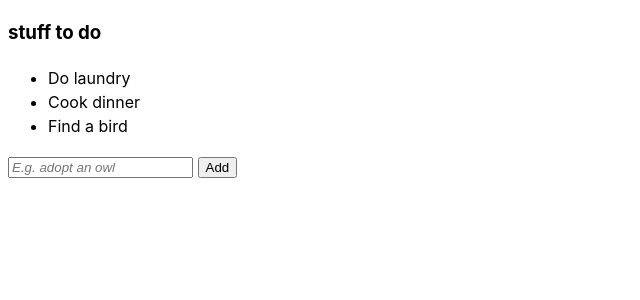
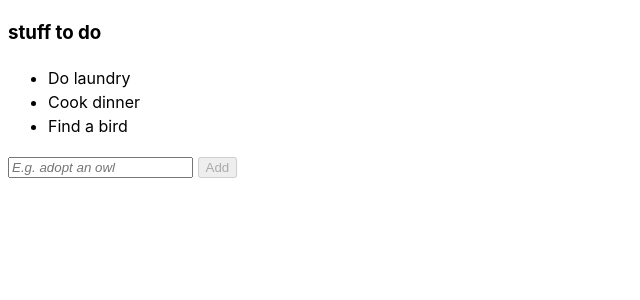
Before and after one commit to GrygrFlzr/externalized-svelte, a Svelte app: page / in a window 1280 px wide. Shown: the top 300 px of the page, without its empty margins (0-640 px from the left). Built offline with nearby package versions, Linux system fonts and the light colour scheme.

Commit message:
Notify user via ARIA on submission

```diff
--- a/src/App.svelte
+++ b/src/App.svelte
@@ -1,6 +1,17 @@
 <script>
-  let valid = $state(true);
+  let liveDescription = $state("");
+
+  let todoDesc = $state("");
+
+  let valid = $derived(todoDesc.length > 0);
   let invalid = $derived(!valid);
+
+  /** @param {SubmitEvent} event*/
+  async function addTodo(event) {
+    event.preventDefault();
+    liveDescription = `"${todoDesc}" added.`;
+    todoDesc = "";
+  }
 </script>
 
 <section aria-labelledby="todos-label">
@@ -17,16 +28,20 @@
     </p>
     <p>Add your first todo!</p>
   </div>
-  <form>
+  <form onsubmit={addTodo}>
     <label for="add-todo" class="visually-hidden">Add a todo item</label>
     <input
       id="add-todo"
       type="text"
       placeholder="E.g. adopt an owl"
       aria-invalid={invalid}
+      bind:value={todoDesc}
     />
     <button type="submit" disabled={invalid}>Add</button>
   </form>
+  <div role="status" aria-live="polite" class="visually-hidden">
+    {liveDescription}
+  </div>
 </section>
 
 <style>
```
